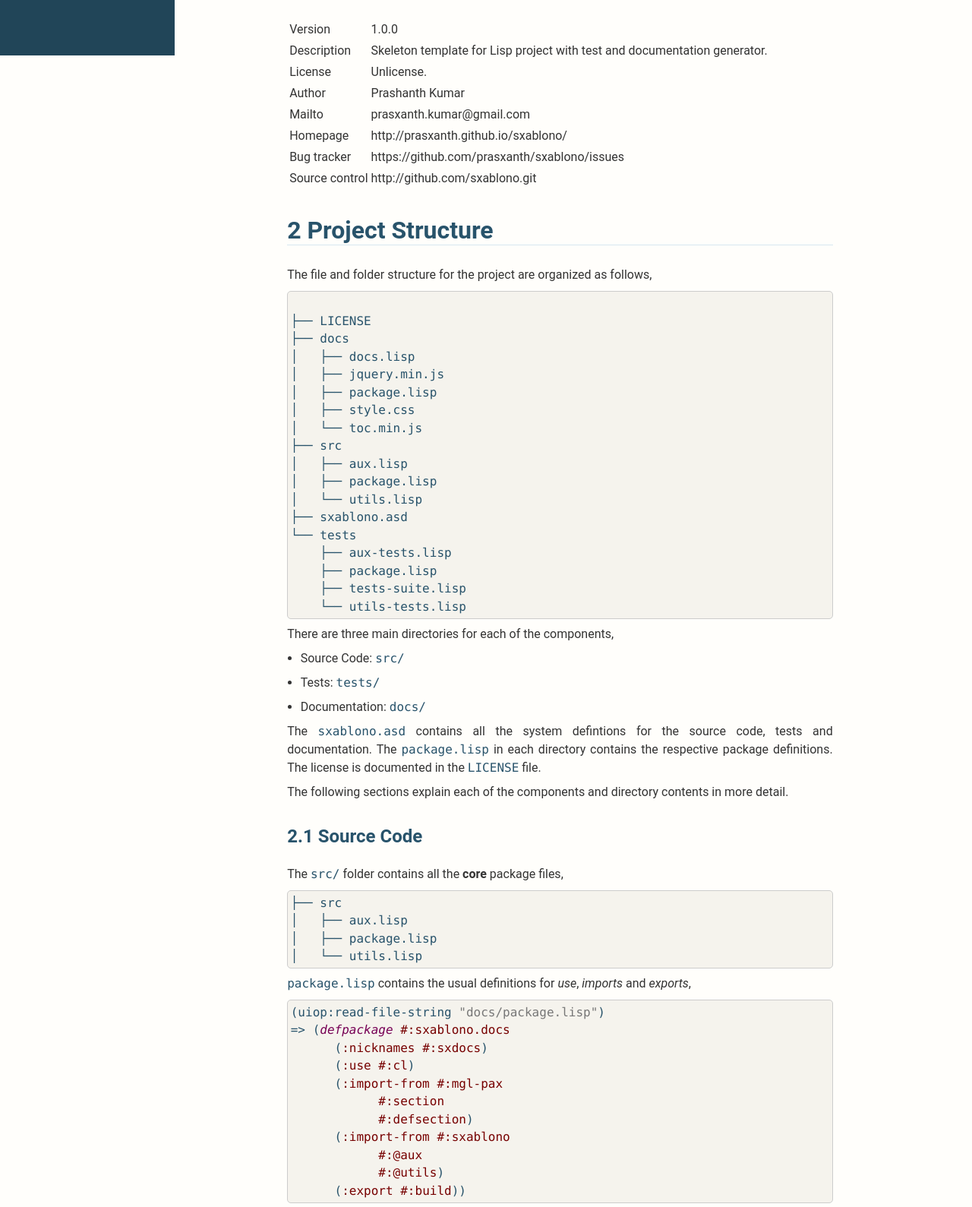
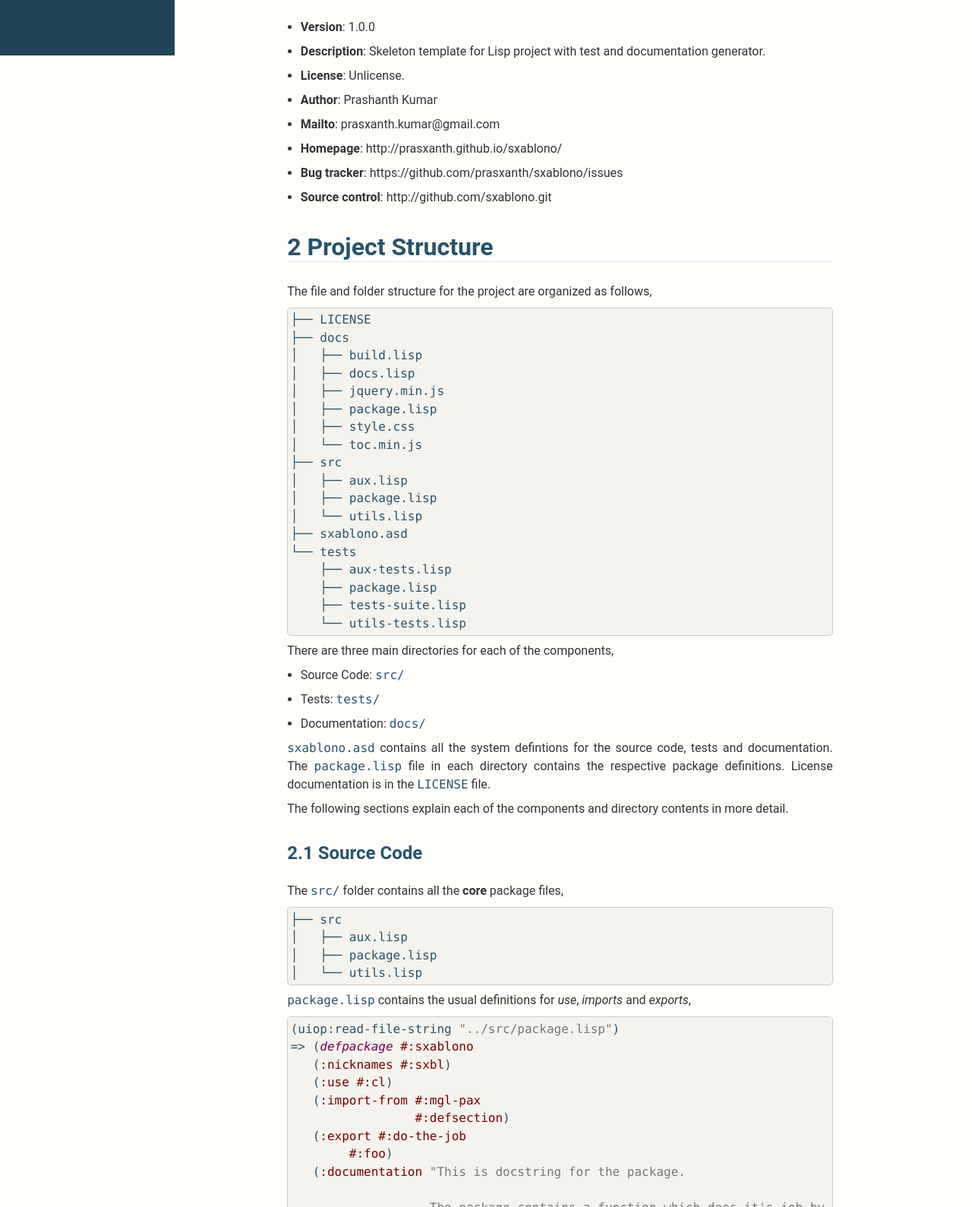
Before and after one commit to prasxanth/sxablono, a plain HTML site: page docs/index.html in a window 1280 px wide. Shown: the part 727-2316 px from the top of the page at 76% size. Drawn offline with nearby package versions, Linux system fonts and the light colour scheme; some packages are replaced by stand-ins of ours.

Commit message:
Modified documentation to be consistent with index.html in docs/.

```diff
--- a/docs/index.html
+++ b/docs/index.html
@@ -55,7 +55,7 @@
 
 <p>This is a skeleton template for a Lisp project that includes <strong>tests</strong> and <strong>documentation</strong> facilities. The purpose of this project is to create a starting point for the development of new <em>small/medium</em> libraries. Testing uses the <a href="https://github.com/lispci/fiveam" >FIVEAM</a> framework. Documentation uses the <a href="http://melisgl.github.io/mgl-pax/" >MGL-PAX</a> system.
 <blockquote class="note">
-Project name: <strong>sxablono</strong> <code>=&gt;</code> <em>skeleton</em> in Esperanto!
+Project name: <strong>sxablono</strong> <code>=&gt;</code> <em>skeleton</em> in <a href="https://en.wikipedia.org/wiki/Esperanto" >Esperanto</a>!
 </blockquote></p>
 
 <p><a id='x-28SXABLONO-2EDOCS-3A-40ASDF-DETAILS-20MGL-PAX-3ASECTION-29'></a></p>
@@ -64,40 +64,16 @@ Project name: <strong>sxablono</strong> <code>=&gt;</code> <em>skeleton</em> in
 
 <h2><a href="#x-28SXABLONO-2EDOCS-3A-40ASDF-DETAILS-20MGL-PAX-3ASECTION-29">1 ASDF Details</a></h2>
 
-<table class="table table-bordered table-hover table-condensed">
-<tbody><tr>
-<td>Version</td>
-<td> 1.0.0</td>
-</tr>
-<tr>
-<td>Description</td>
-<td> Skeleton template for Lisp project with test and documentation generator.</td>
-</tr>
-<tr>
-<td>License</td>
-<td> Unlicense.</td>
-</tr>
-<tr>
-<td>Author</td>
-<td> Prashanth Kumar</td>
-</tr>
-<tr>
-<td>Mailto</td>
-<td> prasxanth.kumar@gmail.com</td>
-</tr>
-<tr>
-<td>Homepage</td>
-<td> http://prasxanth.github.io/sxablono/</td>
-</tr>
-<tr>
-<td>Bug tracker</td>
-<td> https://github.com/prasxanth/sxablono/issues</td>
-</tr>
-<tr>
-<td>Source control</td>
-<td> http://github.com/sxablono.git</td>
-</tr>
-</tbody></table>
+<ul>
+<li><p><strong>Version</strong>: 1.0.0</p></li>
+<li><p><strong>Description</strong>: Skeleton template for Lisp project with test and documentation generator.</p></li>
+<li><p><strong>License</strong>: Unlicense.</p></li>
+<li><p><strong>Author</strong>: Prashanth Kumar</p></li>
+<li><p><strong>Mailto</strong>: prasxanth.kumar@gmail.com</p></li>
+<li><p><strong>Homepage</strong>: http://prasxanth.github.io/sxablono/</p></li>
+<li><p><strong>Bug tracker</strong>: https://github.com/prasxanth/sxablono/issues</p></li>
+<li><p><strong>Source control</strong>: http://github.com/sxablono.git</p></li>
+</ul>
 
 <p><a id='x-28SXABLONO-2EDOCS-3A-40PROJECT-STRUCTURE-20MGL-PAX-3ASECTION-29'></a></p>
 
@@ -107,9 +83,9 @@ Project name: <strong>sxablono</strong> <code>=&gt;</code> <em>skeleton</em> in
 
 <p>The file and folder structure for the project are organized as follows,</p>
 
-<pre><code><span class="code">
-├── LICENSE
+<pre><code><span class="code">├── LICENSE
 ├── docs
+│   ├── build.lisp
 │   ├── docs.lisp
 │   ├── jquery.min.js
 │   ├── package.lisp
@@ -134,7 +110,7 @@ Project name: <strong>sxablono</strong> <code>=&gt;</code> <em>skeleton</em> in
 <li><p>Documentation: <code>docs/</code></p></li>
 </ul>
 
-<p>The <code>sxablono.asd</code> contains all the system defintions for the source code, tests and documentation. The <code>package.lisp</code> in each directory contains the respective package definitions. The license is documented in the <code>LICENSE</code> file.</p>
+<p><code>sxablono.asd</code> contains all the system defintions for the source code, tests and documentation. The <code>package.lisp</code> file in each directory contains the respective package definitions. License documentation is in the <code>LICENSE</code> file.</p>
 
 <p>The following sections explain each of the components and directory contents in more detail.</p>
 
@@ -153,17 +129,25 @@ Project name: <strong>sxablono</strong> <code>=&gt;</code> <em>skeleton</em> in
 
 <p><code>package.lisp</code> contains the usual definitions for <em>use</em>, <em>imports</em> and <em>exports</em>,</p>
 
-<pre><code><span class="code"><span class="paren1">(<span class="code">uiop:read-file-string <span class="string">"docs/package.lisp"</span></span>)</span>
-=&gt; <span class="paren1">(<span class="code"><i><span class="symbol">defpackage</span></i> <span class="keyword">#:sxablono.docs</span>
-      <span class="paren2">(<span class="code"><span class="keyword">:nicknames</span> <span class="keyword">#:sxdocs</span></span>)</span>
+<pre><code><span class="code"><span class="paren1">(<span class="code">uiop:read-file-string <span class="string">"../src/package.lisp"</span></span>)</span>
+=&gt; <span class="paren1">(<span class="code"><i><span class="symbol">defpackage</span></i> <span class="keyword">#:sxablono</span>
+   <span class="paren2">(<span class="code"><span class="keyword">:nicknames</span> <span class="keyword">#:sxbl</span></span>)</span>
    <span class="paren2">(<span class="code"><span class="keyword">:use</span> <span class="keyword">#:cl</span></span>)</span>
    <span class="paren2">(<span class="code"><span class="keyword">:import-from</span> <span class="keyword">#:mgl-pax</span>
-            <span class="keyword">#:section</span>
                  <span class="keyword">#:defsection</span></span>)</span>
-      <span class="paren2">(<span class="code"><span class="keyword">:import-from</span> <span class="keyword">#:sxablono</span>
-            <span class="keyword">#:@aux</span>
-            <span class="keyword">#:@utils</span></span>)</span>
-      <span class="paren2">(<span class="code"><span class="keyword">:export</span> <span class="keyword">#:build</span></span>)</span></span>)</span></span></code></pre>
+   <span class="paren2">(<span class="code"><span class="keyword">:export</span> <span class="keyword">#:do-the-job</span>
+        <span class="keyword">#:foo</span></span>)</span>
+   <span class="paren2">(<span class="code"><span class="keyword">:documentation</span> <span class="string">"This is docstring for the package.
+
+                   The package contains a function which does it's job by
+                   applying transformation to the first and second arguments.
+
+                   Note, despite the docstring indentation, it is displayed
+                   correctly. And PAX is smart enough to distinguish the common
+                   indentation and indentation of a code block below:
+
+                       (apply #'foo 42)
+                  "</span></span>)</span></span>)</span></span></code></pre>
 
 <p>The example files <code>aux.lisp</code> and <code>utils.lisp</code> contain the full definitions in the package (macros, functions etc.).</p>
 
@@ -175,15 +159,13 @@ Project name: <strong>sxablono</strong> <code>=&gt;</code> <em>skeleton</em> in
 
 <p>The <a href="https://github.com/lispci/fiveam" >FIVEAM</a> framework is used for testing,</p>
 
-<pre><code><span class="code"><span class="paren1">(<span class="code">uiop:read-file-string <span class="string">"tests/package.lisp"</span></span>)</span>
+<pre><code><span class="code"><span class="paren1">(<span class="code">uiop:read-file-string <span class="string">"../tests/package.lisp"</span></span>)</span>
 =&gt; <span class="paren1">(<span class="code"><i><span class="symbol">defpackage</span></i> <span class="keyword">#:sxablono.tests</span>
    <span class="paren2">(<span class="code"><span class="keyword">:nicknames</span> <span class="keyword">#:sxtests</span></span>)</span>
    <span class="paren2">(<span class="code"><span class="keyword">:documentation</span> <span class="string">"Unit tests for SXABLONO"</span></span>)</span>
-       <span class="paren2">(<span class="code"><span class="keyword">:use</span> <span class="keyword">#:cl</span> <span class="keyword">#:fiveam</span></span>)</span>
-       <span class="paren2">(<span class="code"><span class="keyword">:shadowing-import-from</span> <span class="keyword">#:sxablono</span>
-                   <span class="keyword">#:foo</span>
-                   <span class="keyword">#:do-the-job</span></span>)</span>
-       <span class="paren2">(<span class="code"><span class="keyword">:export</span> <span class="keyword">#:principal-suite</span></span>)</span></span>)</span></span></code></pre>
+   <span class="paren2">(<span class="code"><span class="keyword">:use</span> <span class="keyword">#:cl</span> <span class="keyword">#:fiveam</span> <span class="keyword">#:sxablono</span></span>)</span>
+   <span class="paren2">(<span class="code"><span class="keyword">:export</span> <span class="keyword">#:principal-suite</span>
+        <span class="keyword">#:run-principal-suite</span></span>)</span></span>)</span></span></code></pre>
 
 <p>As per Common Lisp convention, the filename containing the tests for each corresponding file in the <code>src/</code> folder is suffixed with <code>-tests</code>. Hence, <code>utils-tests.lisp</code> contains all the tests for <code>src/utils.lisp</code>, and <code>aux-tests.lisp</code> for <code>src/aux.lisp</code>.</p>
 
@@ -193,7 +175,7 @@ Project name: <strong>sxablono</strong> <code>=&gt;</code> <em>skeleton</em> in
     ├── tests-suite.lisp
     └── utils-tests.lisp</span></code></pre>
 
-<p>The <code>tests-suite.lisp</code> contains the <code>principal-suite</code> which is the parent suite for all the tests.</p>
+<p>The <code>tests-suite.lisp</code> contains <code>principal-suite</code>, the parent suite for all the tests.</p>
 
 <p>To run the tests using <code>ASDF</code>,</p>
 
@@ -208,10 +190,10 @@ Project name: <strong>sxablono</strong> <code>=&gt;</code> <em>skeleton</em> in
 
 <p><a href="http://melisgl.github.io/mgl-pax/" >MGL-PAX</a> is used to generate the documentation.</p>
 
-<pre><code><span class="code"><span class="paren1">(<span class="code">uiop:read-file-string <span class="string">"docs/package.lisp"</span></span>)</span>
+<pre><code><span class="code"><span class="paren1">(<span class="code">uiop:read-file-string <span class="string">"package.lisp"</span></span>)</span>
 =&gt; <span class="paren1">(<span class="code"><i><span class="symbol">defpackage</span></i> <span class="keyword">#:sxablono.docs</span>
    <span class="paren2">(<span class="code"><span class="keyword">:nicknames</span> <span class="keyword">#:sxdocs</span></span>)</span>
-     <span class="paren2">(<span class="code"><span class="keyword">:use</span> <span class="keyword">#:cl</span></span>)</span>
+   <span class="paren2">(<span class="code"><span class="keyword">:use</span> <span class="keyword">#:cl</span> <span class="keyword">#:iterate</span></span>)</span>
    <span class="paren2">(<span class="code"><span class="keyword">:import-from</span> <span class="keyword">#:mgl-pax</span>
                  <span class="keyword">#:section</span>
                  <span class="keyword">#:defsection</span></span>)</span>
@@ -220,42 +202,41 @@ Project name: <strong>sxablono</strong> <code>=&gt;</code> <em>skeleton</em> in
          <span class="keyword">#:@utils</span></span>)</span>
    <span class="paren2">(<span class="code"><span class="keyword">:export</span> <span class="keyword">#:build</span></span>)</span></span>)</span></span></code></pre>
 
-<p><code>docs.lisp</code> contains the main narrative and contents. It includes both handwritten documentation and docstrings from functions in <code>src/</code>.</p>
+<p><code>docs.lisp</code> contains the main narrative and contents. It includes both <em>handwritten</em> documentation and docstrings from functions in <code>src/</code>.</p>
 
 <pre><code><span class="code">├── docs
+│   ├── build.lisp
 │   ├── docs.lisp
 │   ├── jquery.min.js
 │   ├── package.lisp
 │   ├── style.css
 │   └── toc.min.js</span></code></pre>
 
-<p>Documentation is generated using the <code>build</code> function.</p>
+<p>Documentation is generated using the <code>build</code> function defined in <code>build.lisp</code>.</p>
 
 <p>This does the following,</p>
 
 <ul>
-<li><p>Updates <em>only</em> the html file in <code>docs/build/</code>. The <code>build/</code> sub-directory is created if it does not exist.</p></li>
-<li><p>Copies <code>style.css</code>, <code>jquery.min.js</code> and <code>tocs.min.js</code> from <code>docs/</code> to <code>docs/build/</code>. <code>style.css</code> is a custom stylesheet.</p></li>
-<li><p>Generates and overwrites the <code>README</code> and <code>README.md</code> files in the <code>spectre/</code> root directory</p></li>
+<li><p>Updates <em>only</em> the <code>index.html</code> file. This file is created if it does not exist.</p></li>
+<li><p>Generates and overwrites the <code>README</code> and <code>README.md</code> files in the project root directory</p></li>
 </ul>
-
-<p>Custom <code>CSS</code> and JS files can be provided as arguments to the build function. If these files are not found, then the defaults are copied from <code>docs/</code>.</p>
 
 <p>After generating the documentation, the folder structure should resemble,</p>
 
 <pre><code><span class="code">├── README
 ├── README.md
 ├── docs
-│   ├── build
-│   │   ├── index.html
-│   │   ├── jquery.min.js
-│   │   ├── style.css
-│   │   └── toc.min.js
+│   ├── build.lisp
 │   ├── docs.lisp
+│   ├── index.html
 │   ├── jquery.min.js
 │   ├── package.lisp
 │   ├── style.css
 │   └── toc.min.js</span></code></pre>
+
+<p>A single <code>index.html</code> simplifies maintenance. It also eases <a href="https://pages.github.com/" >hosting on Github</a>.</p>
+
+<p>Larger documentation (distributed across multiple files) can be placed in a separate <code>build/</code> sub-directory. However, this makes the process of hosting the documentation slightly more complicated as the contents have to be moved or copied to the <code>gh-pages</code> branch of the repository.</p>
 
 <p><a id='x-28SXABLONO-2EDOCS-3A-40HOW-TO-USE-20MGL-PAX-3ASECTION-29'></a></p>
 
@@ -304,6 +285,7 @@ Project name: <strong>sxablono</strong> <code>=&gt;</code> <em>skeleton</em> in
 
 <pre><code><span class="code">├── LICENSE
 ├── docs
+│   ├── build.lisp
 │   ├── docs.lisp
 │   ├── jquery.min.js
 │   ├── package.lisp
@@ -318,8 +300,7 @@ Project name: <strong>sxablono</strong> <code>=&gt;</code> <em>skeleton</em> in
     ├── analyze-tests.lisp
     ├── package.lisp
     ├── plot-tests.lisp
-    └── tests-suite.lisp
-</span></code></pre>
+    └── tests-suite.lisp</span></code></pre>
 
 <p></li><li> Create a softlink to <code>~/quicklisp/local-projects</code>,</p>
 
@@ -337,6 +318,30 @@ Project name: <strong>sxablono</strong> <code>=&gt;</code> <em>skeleton</em> in
 
 <pre><code><span class="code"><span class="paren1">(<span class="code">ql:quickload <span class="keyword">:spectre.docs</span></span>)</span>
 <span class="paren1">(<span class="code">spectre.docs:build</span>)</span></span></code></pre>
+
+<p>The folder structure should now look like,</p>
+
+<pre><code><span class="code">├── LICENSE
+├── README
+├── README.md
+├── docs
+│   ├── build.lisp
+│   ├── docs.lisp
+│   ├── index.html
+│   ├── jquery.min.js
+│   ├── package.lisp
+│   ├── style.css
+│   └── toc.min.js
+├── spectre.asd
+├── src
+│   ├── analyze.lisp
+│   ├── package.lisp
+│   └── plot.lisp
+└── tests
+    ├── analyze-tests.lisp
+    ├── package.lisp
+    ├── plot-tests.lisp
+    └── tests-suite.lisp</span></code></pre>
 
 <p></li>
 </ol></p>
```
Also changed, not shown: 3 other files. Lines whose indentation alone changed are shown as unchanged.
